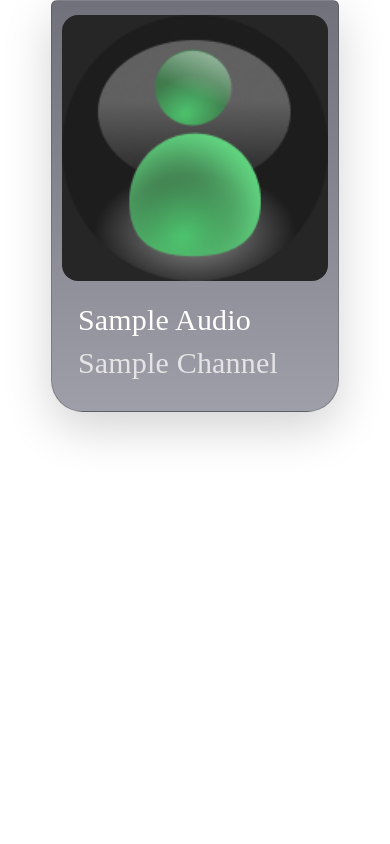
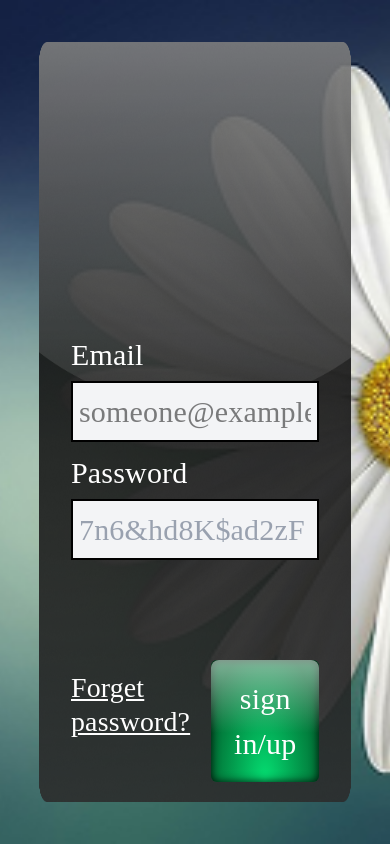
Before and after one commit to 3boodyy96/.AnyMedia-project, a React (Vite) app: page / in a window 390 px wide. Built offline with nearby package versions, Linux system fonts and the light colour scheme; a web font is replaced by a local one.

Commit message:
make it responsive

```diff
--- a/src/App.jsx
+++ b/src/App.jsx
@@ -1,9 +1,9 @@
-// import HomePageBtn from "./components/HomePageBtn.jsx";
-import AudioCard from "./components/audio-card"
+import LoginPage from "./pages/signin-login_page"
 export default function App() {
   return (
     <div>
-      <AudioCard ChannelLink="/" AudioLink="/" Thumbnail="../src/assets/user-avatar.png" AudioName="Sample Audio" ChannelName="Sample Channel" />
+      <LoginPage />
+
     </div>
   )
 }
--- a/src/components/frame.jsx
+++ b/src/components/frame.jsx
@@ -6,7 +6,7 @@ function Frame({ w = "auto", h = "auto", items = [] }) {
                 alt="Frame"
                 className="w-full h-full"
             />
-            <div className="absolute inset-0 flex items-center justify-center p-4">
+            <div className="absolute inset-0 flex items-center justify-center p-2 sm:p-4">
                 {items}
             </div>
         </div>
--- a/src/components/normalButton.jsx
+++ b/src/components/normalButton.jsx
@@ -13,11 +13,11 @@ function NormalButton({ w, h, text, onClick, id, className, imgSrc }) {
                 normalButton relative overflow-hidden p-3
         text-white text-lg
         bg-radial-[at_50%_100%] from-green-400 to-green-800 to-80%
-        rounded-lg cursor-pointer translate-y-3
+        rounded-2 cursor-pointer translate-y-3
         hover:brightness-125 transition duration-500
         after:content-[''] after:absolute after:inset-x-0 after:top-0
         after:h-6/10 after:w-full
-        after:bg-gradient-to-b after:from-white/50 after:to-white/10
+        after:bg-gradient-to-b after:from-white/50 after:to-white/0
         after:rounded-t-lg after:pointer-events-none
         transition-all after:duration-500
         ${className ?? ""}
--- /dev/null
+++ b/src/pages/signin-login_page.jsx
@@ -0,0 +1,58 @@
+import Frame from "../components/frame"
+import NormalButton from "../components/normalButton"
+import Bg from "../components/bg";
+
+function LoginPage() {
+    return (
+        <div className="flex items-center justify-center h-screen">
+            <Bg />
+            <Frame
+                w="80%"
+                h="90%"
+                items={
+                    <div className="flex flex-col justify-end w-full h-full
+                        pb-6 px-6
+                        sm:pb-8 sm:px-10
+                        md:pb-10 md:px-20
+                        lg:px-40">
+                        <form className="w-full flex flex-col space-y-2 sm:space-y-4 md:space-y-6">
+                            <div className="w-full flex flex-col space-y-2 sm:space-y-4 sm:mb-20 md:space-y-16 md:mb-30 ">
+                            <div className="w-full">
+                                <label htmlFor="email" className="block text-xs sm:text-sm font-medium text-white">
+                                    Email
+                                </label>
+                                <input
+                                    type="email"
+                                    id="email"
+                                    placeholder="someone@example.com"
+                                    className="bg-gray-100 border-black border-2 rounded-0 mt-1 block w-full p-1.5 sm:p-2 text-black text-sm sm:text-base"
+                                />
+                            </div>
+                            <div className="w-full">
+                                <label htmlFor="password" className="block text-xs sm:text-sm font-medium text-white">
+                                    Password
+                                </label>
+                                <input
+                                    type="password"
+                                    id="password"
+                                    placeholder="7n6&hd8K$ad2zF"
+                                    className="p-1.5 sm:p-2 text-sm sm:text-base text-black placeholder:text-gray-400 bg-gray-100 border-black border-2 rounded-0 mt-1 block w-full"
+                                />
+                            </div>
+                            </div>
+                            <div className="flex items-center justify-between w-full mt-20 sm:mt-0 md:mt-0">
+                                <a href="" className="text-decoration-none">
+                                    <h1 className="text-sm sm:text-lg md:text-2xl font-bold underline hover:text-gray-300 transition-colors text-white">
+                                        Forget password?
+                                    </h1>
+                                </a>
+                                <NormalButton w="fit-content" h="fit-content" text="sign in/up" />
+                            </div>
+                        </form>
+                    </div>
+                }
+            />
+        </div>
+    )
+}
+export default LoginPage;
--- a/src/signin-login_page.jsx
+++ /dev/null
@@ -1,36 +0,0 @@
-import Frame from "./components/frame"
-import NormalButton from "./components/normalButton"
-import Bg from "./components/bg";
-function LoginPage() {
-    return (
-        <div className="flex items-center justify-center h-screen">
-            {/*  */}
-            <Bg />
-            <Frame
-                w="70%"
-                h="80%"
-                items={
-                    <div className="flex flex-col justify-end w-full h-full pb-10 px-10 pr-70 pl-70">
-                        <form className="w-full flex flex-col space-y-4">
-                            <div className="w-full mb-15">
-                                <label htmlFor="email" className=" block text-sm font-medium text-white">Email</label>
-                                <input type="email" id="email" placeholder="someone@example.com" className="bg-gray-100 border-black border-2 rounded-0 mt-1 block w-full p-2 text-black" />
-                            </div>
-                            <div className="w-full mb-30">
-                                <label htmlFor="password" className="block text-sm font-medium text-white">Password</label>
-                                <input type="password" id="password" placeholder="7n6&hd8K$ad2zF" className="p-2 text-black placeholder:text-gray-400 bg-gray-100 border-black border-2 rounded-0 mt-1 block w-full" />
-                            </div>
-                            <div className="flex items-center justify-between w-full mb-4">
-                                <a href="">
-                                    <h1 className="text-2xl font-bold underline hover:text-gray-300 transition-colors text-white">Forget password?</h1>
-                                </a>
-                                <NormalButton w="100px" h="40px" text="sign in/up" />
-                            </div>
-                        </form>
-                    </div>
-                }
-            />
-        </div>
-    )
-}
-export default LoginPage;
--- a/vite.config.js
+++ b/vite.config.js
@@ -5,7 +5,7 @@ import tailwindcss from '@tailwindcss/vite'
 export default defineConfig({
   plugins: [react(), tailwindcss()],
   server: {
-    port: 8080,
+    port: 6969,
     hot: true
   },
 })
```
